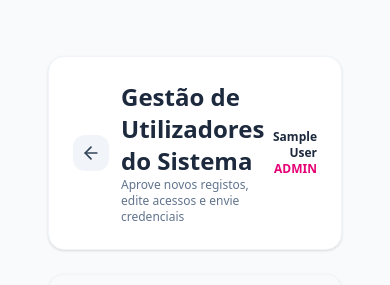
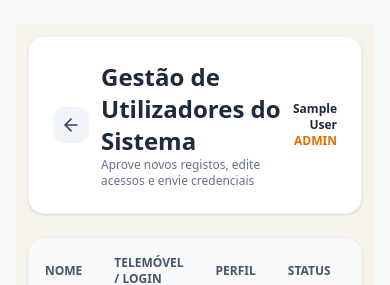
Before and after one commit to leoguerramaia/app-15-rebeca, a Next.js app: page /dashboard/users in a window 390 px wide. Shown: the top 285 px of the page. Built offline with nearby package versions, Linux system fonts and the light colour scheme; no server answers; the database is empty; sample sign-in values are in the browser's storage.

Commit message:
Refresh event app with mobile-first royal theme

```diff
--- a/src/app/dashboard/users/page.js
+++ b/src/app/dashboard/users/page.js
@@ -106,7 +106,7 @@ export default function UsersManagementPage() {
   };
 
   return (
-    <div className="min-h-screen bg-slate-50 p-8 font-sans">
+    <div className="min-h-screen bg-[#f7f4ec] p-3 sm:p-6 font-sans">
       <div className="max-w-5xl mx-auto space-y-6">
 
         <div className="flex justify-between items-center bg-white p-6 rounded-2xl shadow-sm border border-slate-100">
@@ -122,7 +122,7 @@ export default function UsersManagementPage() {
           {currentUser && (
             <div className="text-right text-xs">
               <p className="font-semibold text-slate-800">{currentUser.name}</p>
-              <span className="text-pink-600 uppercase font-bold">{currentUser.role}</span>
+              <span className="text-amber-600 uppercase font-bold">{currentUser.role}</span>
             </div>
           )}
         </div>
@@ -147,7 +147,7 @@ export default function UsersManagementPage() {
                   <td className="p-4 font-medium text-slate-800">{u.name}</td>
                   <td className="p-4 text-slate-600">{u.phone}</td>
                   <td className="p-4">
-                    <span className={`px-2.5 py-1 rounded-md text-xs font-semibold ${u.role === 'admin' ? 'bg-pink-100 text-pink-700' : 'bg-purple-100 text-purple-700'}`}>
+                    <span className={`px-2.5 py-1 rounded-md text-xs font-semibold ${u.role === 'admin' ? 'bg-amber-100 text-amber-700' : 'bg-purple-100 text-purple-700'}`}>
                       {u.role.toUpperCase()}
                     </span>
                   </td>
@@ -195,7 +195,7 @@ export default function UsersManagementPage() {
                   </select>
                 </div>
                 <div className="flex gap-2 pt-2">
-                  <button type="submit" className="flex-1 bg-pink-600 hover:bg-pink-700 text-white font-medium py-2.5 rounded-xl text-xs">Salvar</button>
+                  <button type="submit" className="flex-1 bg-amber-600 hover:bg-amber-700 text-white font-medium py-2.5 rounded-xl text-xs">Salvar</button>
                   <button type="button" onClick={() => setEditingUser(null)} className="flex-1 bg-slate-100 text-slate-700 font-medium py-2.5 rounded-xl text-xs">Cancelar</button>
                 </div>
               </form>
```
